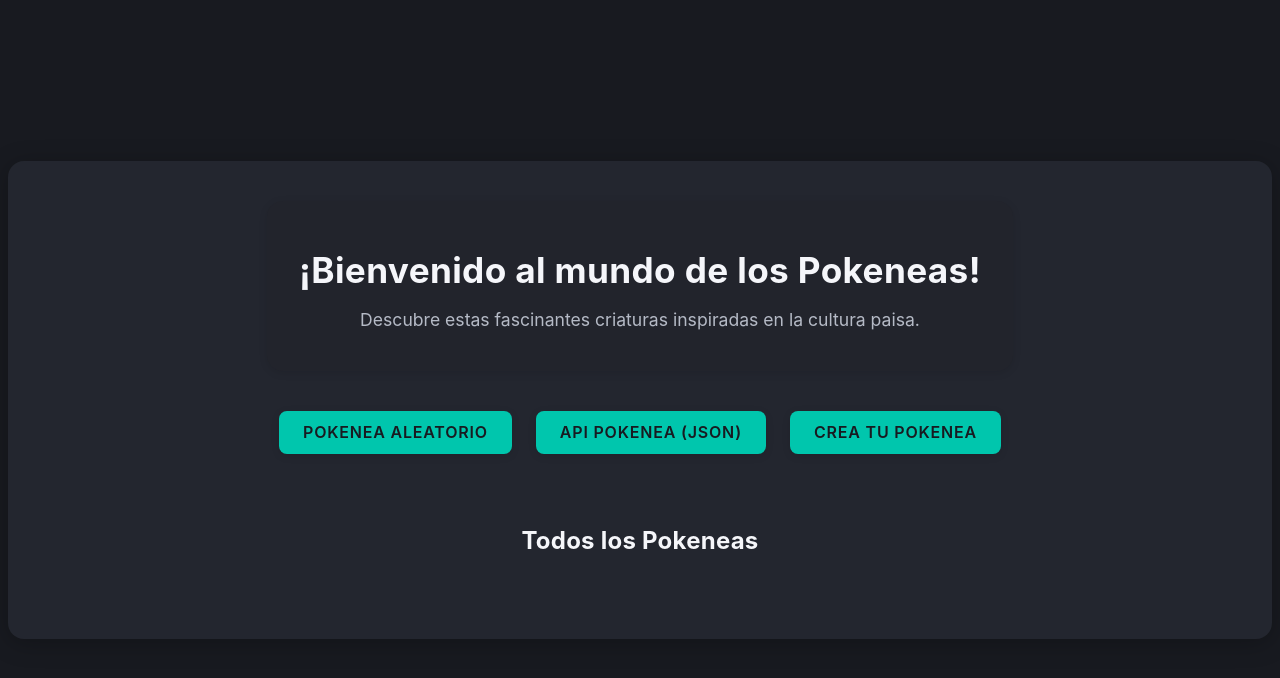
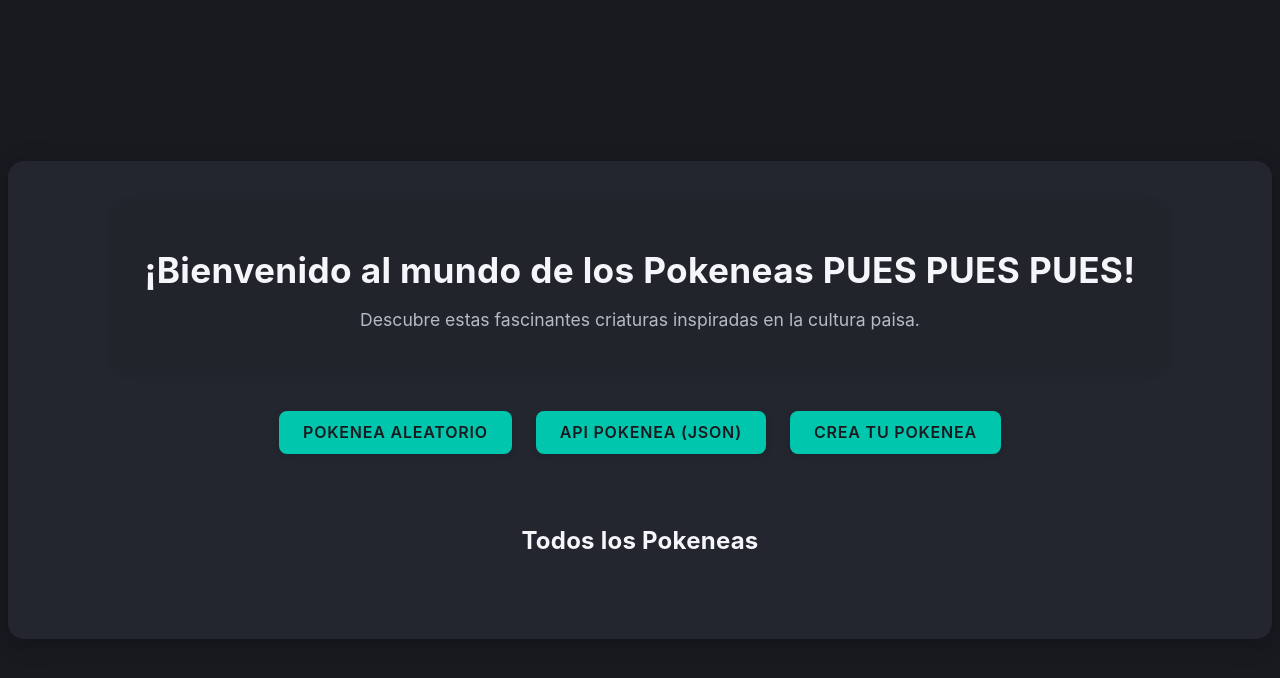
Before and after one commit to Max-Bustamante69/Taller-02-T.I.S, a Flask app: template app/templates/home.html in a window 1280 px wide. Shown: the top 678 px of the page. Run offline with Flask 3, Linux system fonts and the light colour scheme; the template is opened without the code that fills it, so the values that code supplies are empty.

Commit message:
pues addition

```diff
--- a/app/templates/home.html
+++ b/app/templates/home.html
@@ -12,7 +12,7 @@
 <body>
     <div class="container">
         <div class="welcome-section">
-            <h1>¡Bienvenido al mundo de los Pokeneas!</h1>
+            <h1>¡Bienvenido al mundo de los Pokeneas PUES PUES PUES!</h1>
             <p>Descubre estas fascinantes criaturas inspiradas en la cultura paisa.</p>
         </div>
 
```
